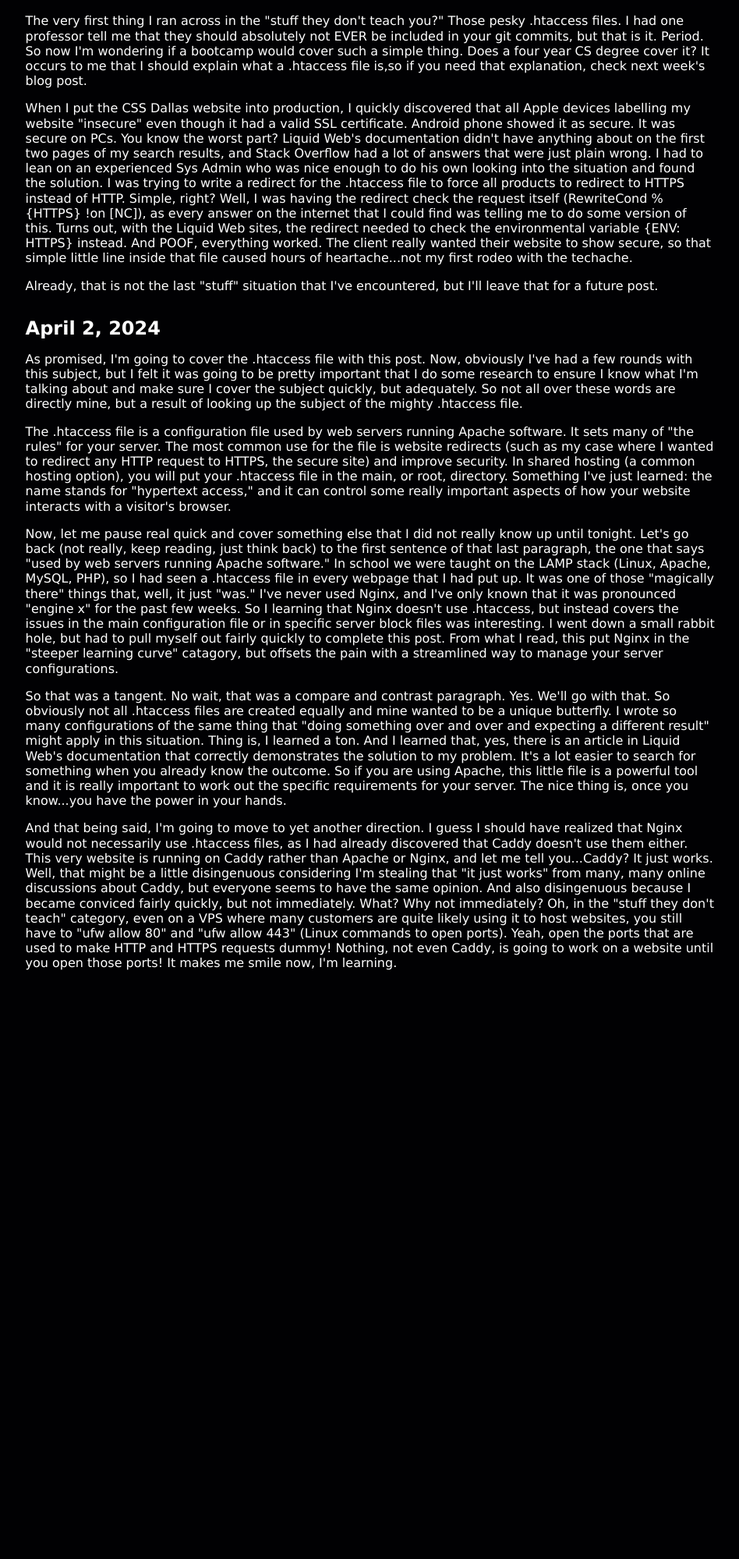
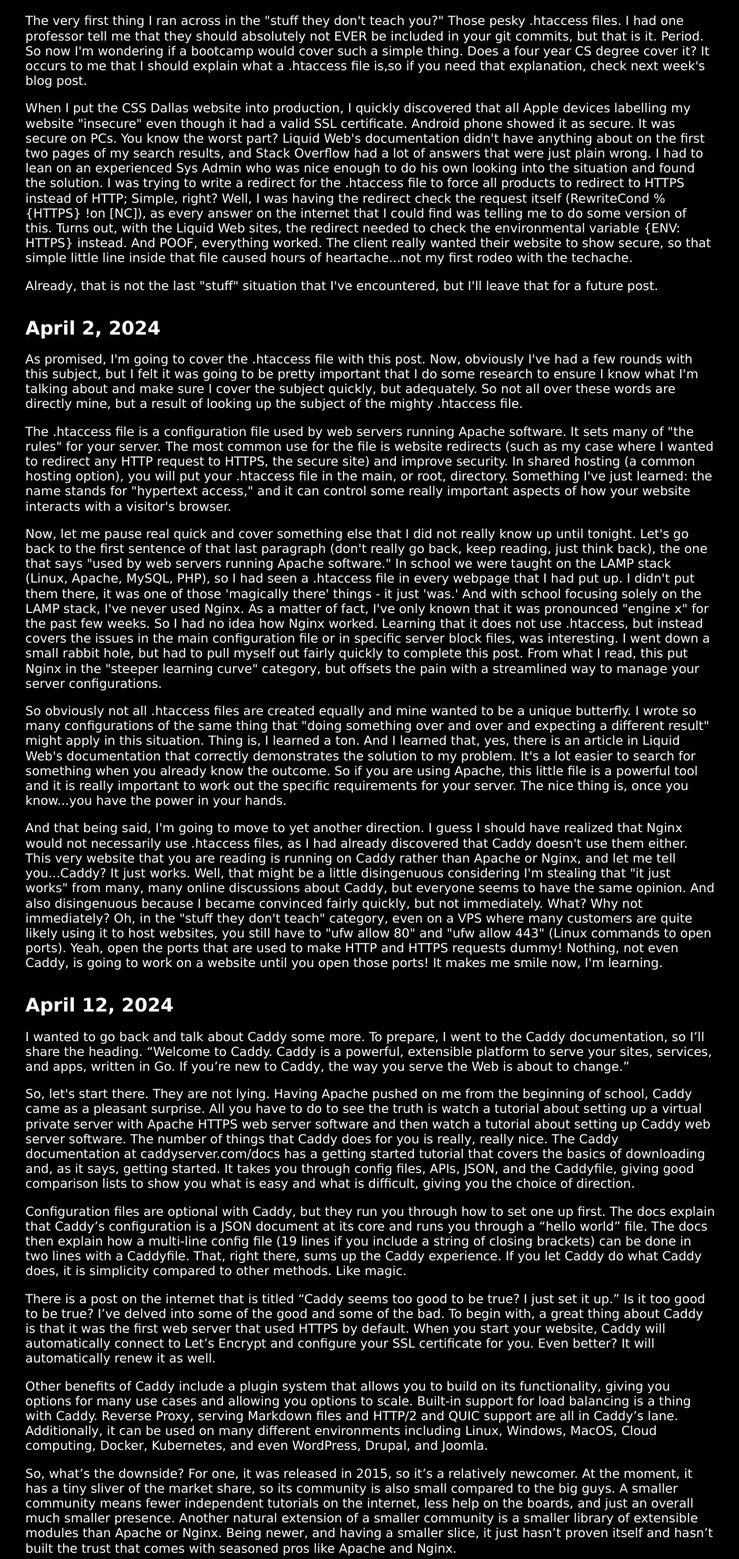
Before and after one commit to boonewh/portfolio-flask, a Flask app: page /blog in a window 1280 px wide. Shown: the part 1108-3107 px from the top of the page at 78% size, without its empty margins (165-1113 px from the left). Before the commit the page ends 2352 px from the top, so only its background shows below. Run offline with Flask 3, Linux system fonts and the light colour scheme; some web fonts are replaced.

Commit message:
Updated blog

```diff
--- a/templates/blog.html
+++ b/templates/blog.html
@@ -27,16 +27,25 @@
             <p>Austin Community College has unique programs for the tech industry where they give associate degrees in tech by loading four semesters full of tech classes instead of the customary "basics" that most college students take their freshman and sophomore year. My only English class was technical writing. My plan required me to take one arts class, one history or government class, one speech class and one algebra class but I already have a bachelors degree and they counted previous work. Point is, you don't take much in the "normal" workload and instead take a tech intensive path. Out of the sixty required class hours, all but 15 are tech.</p>
             <p>At this point, I need to recognize that this isn't the normal course, so maybe my theme needs to be "The stuff they didn't teach ME in school." Meh, whatever. Point is, as I embark on this journey, I'm discovering that there is a lot of stuff that they just kind of gloss over assuming you'll get it when you get a job. And yet, with the current state of the tech industry, there is no guarantee that you will get a job. I'm going into the post graduation world with the idea that I might be freelancing for awhile and, if that is the case, I'm ready to embrace it.</p>
             <p>The very first thing I ran across in the "stuff they don't teach you?" Those pesky .htaccess files. I had one professor tell me that they should absolutely not EVER be included in your git commits, but that is it. Period. So now I'm wondering if a bootcamp would cover such a simple thing. Does a four year CS degree cover it? It occurs to me that I should explain what a .htaccess file is,so if you need that explanation, check next week's blog post.</p>
-            <p>When I put the CSS Dallas website into production, I quickly discovered that all Apple devices labelling my website "insecure" even though it had a valid SSL certificate. Android phone showed it as secure. It was secure on PCs. You know the worst part? Liquid Web's documentation didn't have anything about on the first two pages of my search results, and Stack Overflow had a lot of answers that were just plain wrong. I had to lean on an experienced Sys Admin who was nice enough to do his own looking into the situation and found the solution. I was trying to write a redirect for the .htaccess file to force all products to redirect to HTTPS instead of HTTP. Simple, right? Well, I was having the redirect check the request itself (RewriteCond %{HTTPS} !on [NC]), as every answer on the internet that I could find was telling me to do some version of this. Turns out, with the Liquid Web sites, the redirect needed to check the environmental variable {ENV: HTTPS} instead. And POOF, everything worked. The client really wanted their website to show secure, so that simple little line inside that file caused hours of heartache...not my first rodeo with the techache.</p>
+            <p>When I put the CSS Dallas website into production, I quickly discovered that all Apple devices labelling my website "insecure" even though it had a valid SSL certificate. Android phone showed it as secure. It was secure on PCs. You know the worst part? Liquid Web's documentation didn't have anything about on the first two pages of my search results, and Stack Overflow had a lot of answers that were just plain wrong. I had to lean on an experienced Sys Admin who was nice enough to do his own looking into the situation and found the solution. I was trying to write a redirect for the .htaccess file to force all products to redirect to HTTPS instead of HTTP; Simple, right? Well, I was having the redirect check the request itself (RewriteCond %{HTTPS} !on [NC]), as every answer on the internet that I could find was telling me to do some version of this. Turns out, with the Liquid Web sites, the redirect needed to check the environmental variable {ENV: HTTPS} instead. And POOF, everything worked. The client really wanted their website to show secure, so that simple little line inside that file caused hours of heartache...not my first rodeo with the techache.</p>
             <p>Already, that is not the last "stuff" situation that I've encountered, but I'll leave that for a future post.</p>
         </article>
         <article>
             <h2>April 2, 2024</h2>
             <p>As promised, I'm going to cover the .htaccess file with this post. Now, obviously I've had a few rounds with this subject, but I felt it was going to be pretty important that I do some research to ensure I know what I'm talking about and make sure I cover the subject quickly, but adequately. So not all over these words are directly mine, but a result of looking up the subject of the mighty .htaccess file.</p>
             <p>The .htaccess file is a configuration file used by web servers running Apache software. It sets many of "the rules" for your server. The most common use for the file is website redirects (such as my case where I wanted to redirect any HTTP request to HTTPS, the secure site) and improve security. In shared hosting (a common hosting option), you will put your .htaccess file in the main, or root, directory. Something I've just learned: the name stands for "hypertext access," and it can control some really important aspects of how your website interacts with a visitor's browser.</p>
-            <p>Now, let me pause real quick and cover something else that I did not really know up until tonight. Let's go back (not really, keep reading, just think back) to the first sentence of that last paragraph, the one that says "used by web servers running Apache software." In school we were taught on the LAMP stack (Linux, Apache, MySQL, PHP), so I had seen a .htaccess file in every webpage that I had put up. It was one of those "magically there" things that, well, it just "was." I've never used Nginx, and I've only known that it was pronounced "engine x" for the past few weeks. So I learning that Nginx doesn't use .htaccess, but instead covers the issues in the main configuration file or in specific server block files was interesting. I went down a small rabbit hole, but had to pull myself out fairly quickly to complete this post. From what I read, this put Nginx in the "steeper learning curve" catagory, but offsets the pain with a streamlined way to manage your server configurations.</p>
-            <p>So that was a tangent. No wait, that was a compare and contrast paragraph. Yes. We'll go with that. So obviously not all .htaccess files are created equally and mine wanted to be a unique butterfly. I wrote so many configurations of the same thing that "doing something over and over and expecting a different result" might apply in this situation. Thing is, I learned a ton. And I learned that, yes, there is an article in Liquid Web's documentation that correctly demonstrates the solution to my problem. It's a lot easier to search for something when you already know the outcome. So if you are using Apache, this little file is a powerful tool and it is really important to work out the specific requirements for your server. The nice thing is, once you know...you have the power in your hands.</p>
-            <p>And that being said, I'm going to move to yet another direction. I guess I should have realized that Nginx would not necessarily use .htaccess files, as I had already discovered that Caddy doesn't use them either. This very website is running on Caddy rather than Apache or Nginx, and let me tell you...Caddy? It just works. Well, that might be a little disingenuous considering I'm stealing that "it just works" from many, many online discussions about Caddy, but everyone seems to have the same opinion. And also disingenuous because I became conviced fairly quickly, but not immediately. What? Why not immediately? Oh, in the "stuff they don't teach" category, even on a VPS where many customers are quite likely using it to host websites, you still have to "ufw allow 80" and "ufw allow 443" (Linux commands to open ports). Yeah, open the ports that are used to make HTTP and HTTPS requests dummy! Nothing, not even Caddy, is going to work on a website until you open those ports! It makes me smile now, I'm learning.</p>
+            <p>Now, let me pause real quick and cover something else that I did not really know up until tonight. Let's go back to the first sentence of that last paragraph (don't really go back, keep reading, just think back), the one that says "used by web servers running Apache software." In school we were taught on the LAMP stack (Linux, Apache, MySQL, PHP), so I had seen a .htaccess file in every webpage that I had put up. I didn't put them there, it was one of those 'magically there' things - it just 'was.' And with school focusing solely on the LAMP stack, I've never used Nginx. As a matter of fact, I've only known that it was pronounced "engine x" for the past few weeks. So I had no idea how Nginx worked. Learning that it does not use .htaccess, but instead covers the issues in the main configuration file or in specific server block files, was interesting. I went down a small rabbit hole, but had to pull myself out fairly quickly to complete this post. From what I read, this put Nginx in the "steeper learning curve" category, but offsets the pain with a streamlined way to manage your server configurations.</p>
+            <p>So obviously not all .htaccess files are created equally and mine wanted to be a unique butterfly. I wrote so many configurations of the same thing that "doing something over and over and expecting a different result" might apply in this situation. Thing is, I learned a ton. And I learned that, yes, there is an article in Liquid Web's documentation that correctly demonstrates the solution to my problem. It's a lot easier to search for something when you already know the outcome. So if you are using Apache, this little file is a powerful tool and it is really important to work out the specific requirements for your server. The nice thing is, once you know...you have the power in your hands.</p>
+            <p>And that being said, I'm going to move to yet another direction. I guess I should have realized that Nginx would not necessarily use .htaccess files, as I had already discovered that Caddy doesn't use them either. This very website that you are reading is running on Caddy rather than Apache or Nginx, and let me tell you...Caddy? It just works. Well, that might be a little disingenuous considering I'm stealing that "it just works" from many, many online discussions about Caddy, but everyone seems to have the same opinion. And also disingenuous because I became convinced fairly quickly, but not immediately. What? Why not immediately? Oh, in the "stuff they don't teach" category, even on a VPS where many customers are quite likely using it to host websites, you still have to "ufw allow 80" and "ufw allow 443" (Linux commands to open ports). Yeah, open the ports that are used to make HTTP and HTTPS requests dummy! Nothing, not even Caddy, is going to work on a website until you open those ports! It makes me smile now, I'm learning.</p>
+        </article>
+        <article>
+            <h2>April 12, 2024</h2>
+            <p>I wanted to go back and talk about Caddy some more. To prepare, I went to the Caddy documentation, so I’ll share the heading. “Welcome to Caddy. Caddy is a powerful, extensible platform to serve your sites, services, and apps, written in Go. If you’re new to Caddy, the way you serve the Web is about to change.”</p>
+            <p>So, let's start there. They are not lying. Having Apache pushed on me from the beginning of school, Caddy came as a pleasant surprise. All you have to do to see the truth is watch a tutorial about setting up a virtual private server with Apache HTTPS web server software and then watch a tutorial about setting up Caddy web server software. The number of things that Caddy does for you is really, really nice. The Caddy documentation at caddyserver.com/docs has a getting started tutorial that covers the basics of downloading and, as it says, getting started. It takes you through config files, APIs, JSON, and the Caddyfile, giving good comparison lists to show you what is easy and what is difficult, giving you the choice of direction.</p>
+            <p>Configuration files are optional with Caddy, but they run you through how to set one up first. The docs explain that Caddy’s configuration is a JSON document at its core and runs you through a “hello world” file. The docs then explain how a multi-line config file (19 lines if you include a string of closing brackets) can be done in two lines with a Caddyfile. That, right there, sums up the Caddy experience. If you let Caddy do what Caddy does, it is simplicity compared to other methods. Like magic.</p>
+            <p>There is a post on the internet that is titled “Caddy seems too good to be true? I just set it up.” Is it too good to be true? I’ve delved into some of the good and some of the bad. To begin with, a great thing about Caddy is that it was the first web server that used HTTPS by default. When you start your website, Caddy will automatically connect to Let’s Encrypt and configure your SSL certificate for you. Even better? It will automatically renew it as well.</p>
+            <p>Other benefits of Caddy include a plugin system that allows you to build on its functionality, giving you options for many use cases and allowing you options to scale. Built-in support for load balancing is a thing with Caddy. Reverse Proxy, serving Markdown files and HTTP/2 and QUIC support are all in Caddy’s lane. Additionally, it can be used on many different environments including Linux, Windows, MacOS, Cloud computing, Docker, Kubernetes, and even WordPress, Drupal, and Joomla.</p>
+            <p>So, what’s the downside? For one, it was released in 2015, so it’s a relatively newcomer. At the moment, it has a tiny sliver of the market share, so its community is also small compared to the big guys. A smaller community means fewer independent tutorials on the internet, less help on the boards, and just an overall much smaller presence. Another natural extension of a smaller community is a smaller library of extensible modules than Apache or Nginx. Being newer, and having a smaller slice, it just hasn’t proven itself and hasn’t built the trust that comes with seasoned pros like Apache and Nginx.</p>
         </article>
     </div>
 {% endblock %}
```
